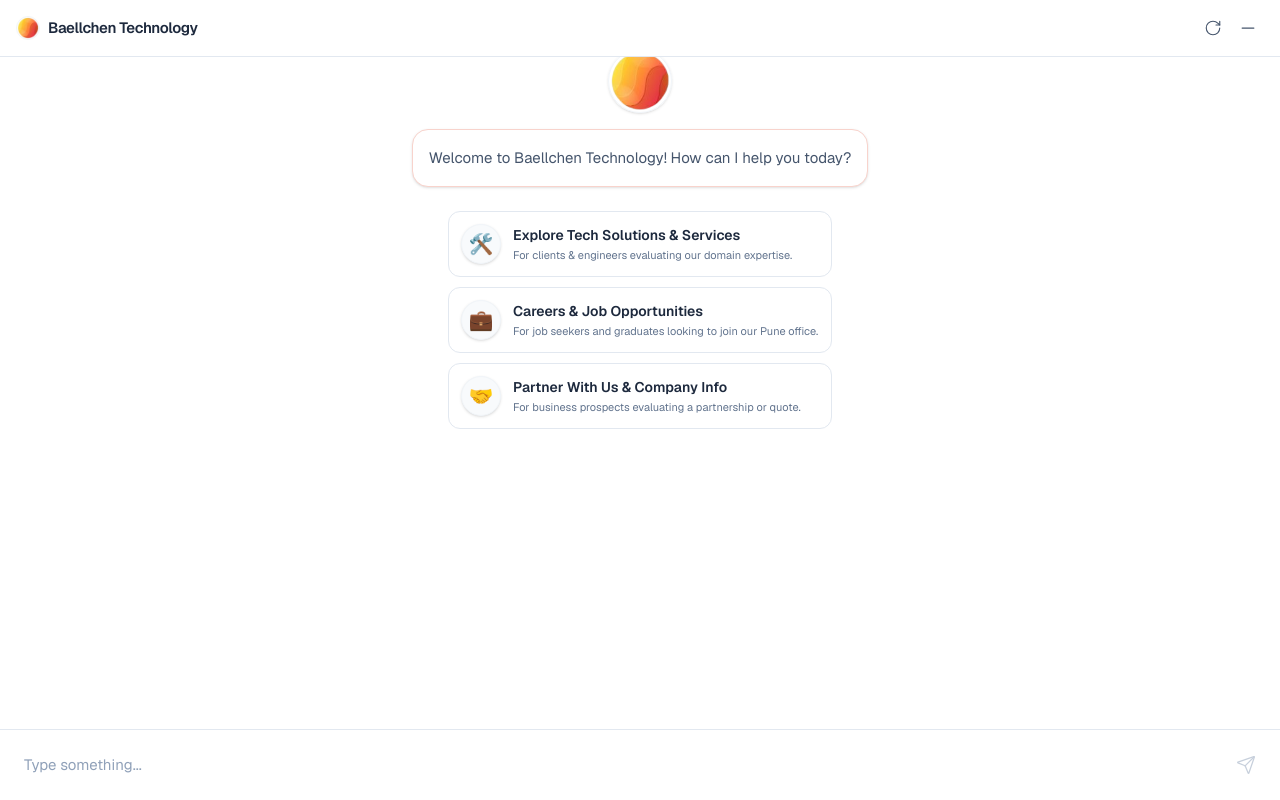
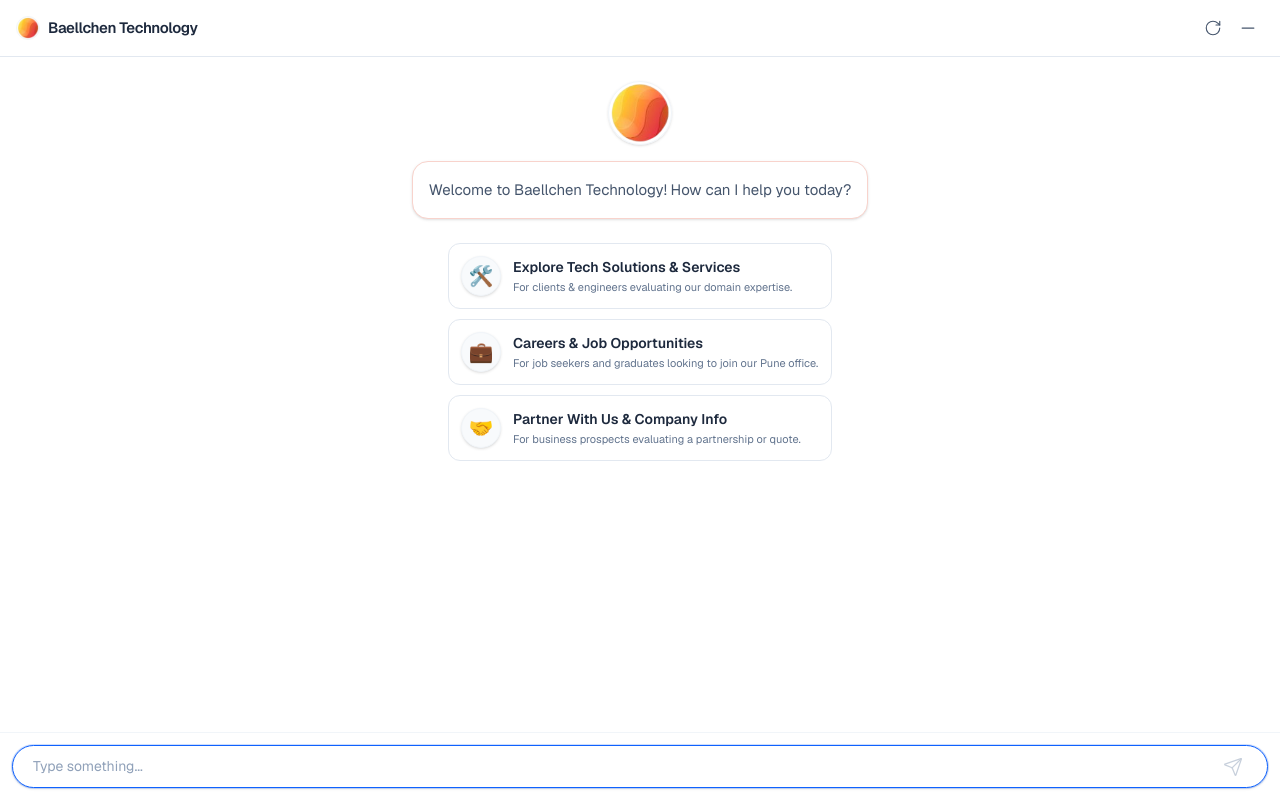
Before and after one commit to yashpawar87/website-chatbot-widget, a Next.js app in the folder frontend/: page /widget-iframe in a window 1280 px wide. Built offline with nearby package versions, Linux system fonts and the light colour scheme.

Commit message:
fix: resolve auto-scroll issue and streamline input bar UI

```diff
--- a/frontend/src/components/ChatUI.tsx
+++ b/frontend/src/components/ChatUI.tsx
@@ -87,8 +87,11 @@
   };
 
   useEffect(() => {
-    scrollToBottom();
-  }, [messages, isLoading, expandedSources]);
+    // Only auto-scroll when the user is waiting or expanding sources
+    if (isLoading) {
+      scrollToBottom();
+    }
+  }, [isLoading, expandedSources]);
 
   useEffect(() => {
     // Focus input on mount
@@ -450,8 +453,8 @@
       </div>
 
       {/* Input Area */}
-      <div className="bg-white border-t border-slate-200 z-10 shrink-0">
-        <form onSubmit={handleSubmit} className="relative flex items-center p-3">
+      <div className="bg-white border-t border-slate-100 z-10 shrink-0 p-2 sm:p-3">
+        <form onSubmit={handleSubmit} className="relative flex items-center bg-slate-50 border border-slate-200 rounded-full px-1 shadow-sm transition-all focus-within:border-[#0f62fe] focus-within:bg-white focus-within:ring-1 focus-within:ring-[#0f62fe]/20">
           <input
             ref={inputRef}
             type="text"
@@ -460,7 +463,7 @@
             placeholder="Type something..."
             disabled={isLoading}
             maxLength={500}
-            className="w-full pl-3 pr-12 py-3 bg-white focus:outline-none text-[15px] text-slate-800 placeholder-slate-400"
+            className="w-full pl-4 pr-12 py-2.5 bg-transparent focus:outline-none text-[14px] text-slate-800 placeholder-slate-400"
           />
           <button
             type="submit"
```
